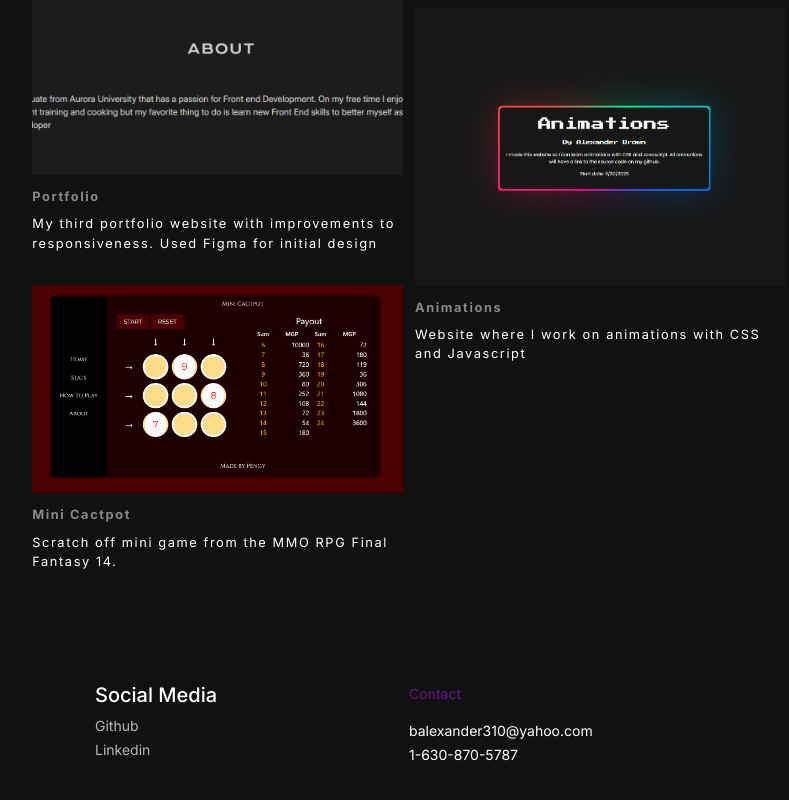
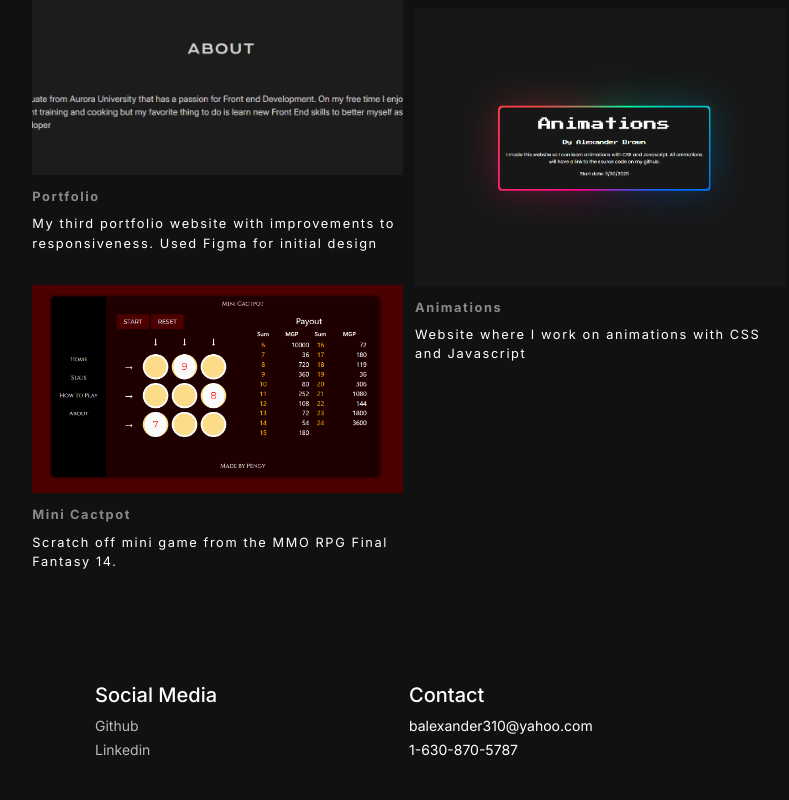
Before and after one commit to AxAnder0095/personalwebsite, a React (Vite) app: page / in a window 1280 px wide. Shown: the part 2188-2988 px from the top of the page, without its empty margins (231-1020 px from the left). Built offline with nearby package versions, Linux system fonts and the light colour scheme.

Commit message:
footer fix

```diff
--- a/src/views/Home2.jsx
+++ b/src/views/Home2.jsx
@@ -183,7 +183,7 @@ function Home2() {
                                       <Link to={'https://www.linkedin.com/in/alexander-brown-543337216/'} className={'home2-footer-link'}>Linkedin</Link>
                                   </div>
                                   <div className={'right-side-footer'}>
-                                      <p className={'footer-title'}>Contact</p>
+                                      <h5>Contact</h5>
                                       <p className={'home2-footer-contact'}>balexander310@yahoo.com</p>
                                       <p className={'home2-footer-contact'}>1-630-870-5787</p>
                                   </div>
```
